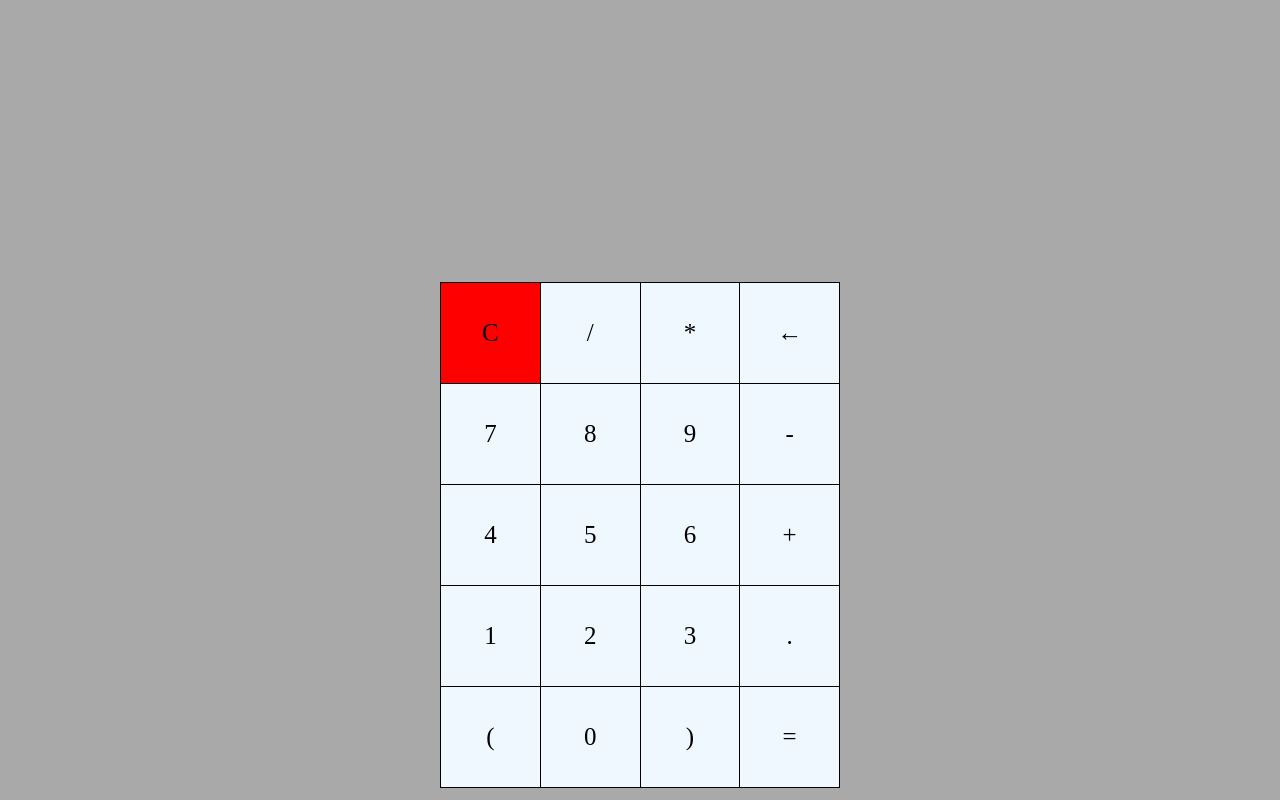
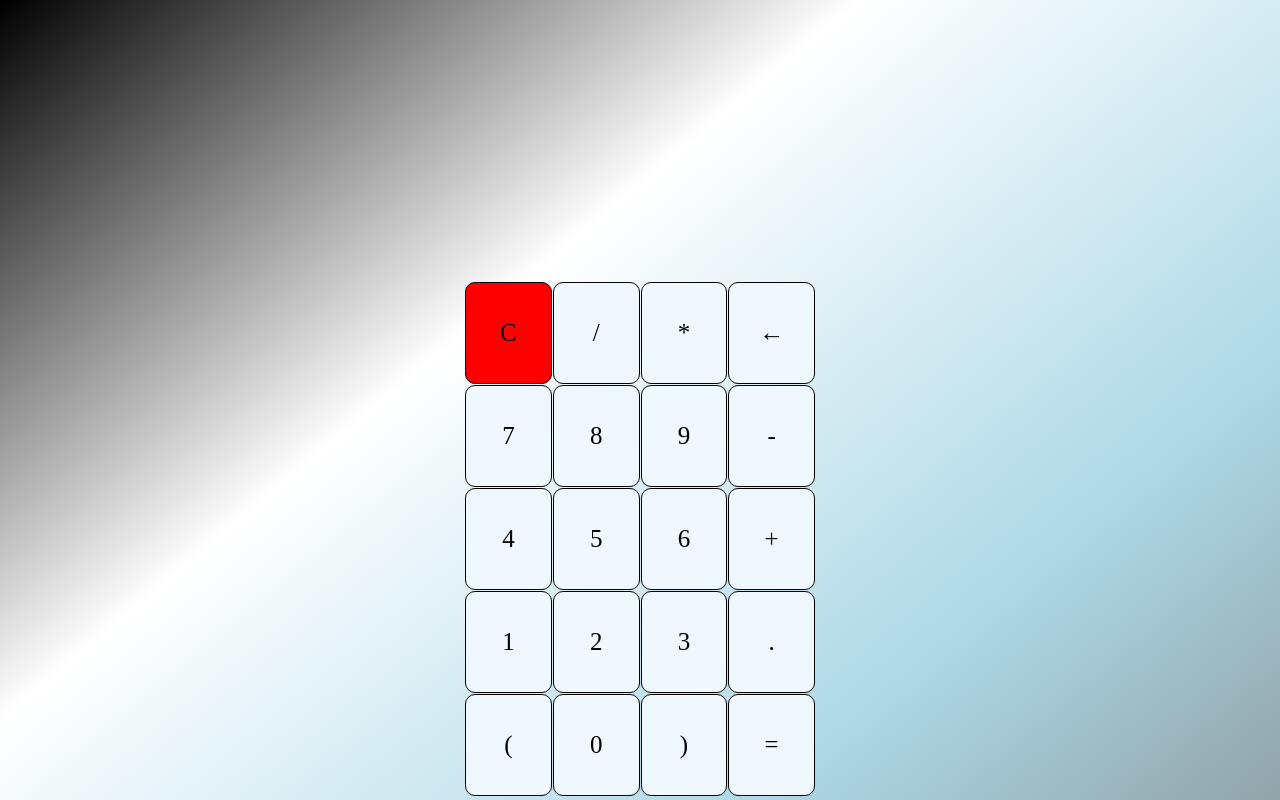
Before and after one commit to BartoszKaca/kalkulator_web, a plain HTML site: page index.html in a window 1280 px wide. Shown: the top 800 px of the page. Drawn offline with Linux system fonts and the light colour scheme.

Commit message:
changed looks of buttons and background

```diff
--- a/index.html
+++ b/index.html
@@ -1,6 +1,8 @@
 <!DOCTYPE html>
 <html lang="pl">
 <head>
+    <meta X-ClientId = " ">
+    <meta X-SecretKey = " ">
     <meta charset="UTF-8">
     <meta http-equiv="X-UA-Compatible" content="IE=edge">
     <meta name="viewport" content="width=device-width, initial-scale=1.0">
--- a/style.css
+++ b/style.css
@@ -1,10 +1,13 @@
 body {
-    background-color: darkgray;
+    align-items: center;
+    background: linear-gradient(320deg, grey, lightblue, white, black);
 }
 
 .container {
-    max-width: 400px;
+    max-width: 350px;
+    height: 1000px;
     margin: 10vh auto 0 auto;
+    border-radius: 10px;
 }
 
 #wyczysc {
@@ -20,21 +23,23 @@ body {
     height: 70px;
     line-height: 70px;
     padding: 16px 8px;
-    font-size: 30px;
-}
+    font-size: 30px;}
 
 .buttons {
     margin-top: 100px;
     display: grid;
-    border-bottom: 1px solid #000;
-    border-left: 1px solid #000;
-    grid-template-columns: 1fr 1fr 1fr 1fr;
-    background-color: aliceblue;
+    grid-template-columns: 2fr 2fr 2fr 2fr;
+    column-gap: 1px;
+    row-gap: 1px;
 }
 
 .buttons > div {
     border-top: 1px solid #000;
     border-right: 1px solid #000;
+    border-bottom: 1px solid #000;
+    border-left: 1px solid #000;
+    border-radius: 10px;
+    background-color: aliceblue;
 }
 
 .button:hover {
@@ -47,4 +52,5 @@ body {
     text-align: center;
     font-size: 25px;
     cursor: pointer;
+    border-radius: 10px;
 }
```
